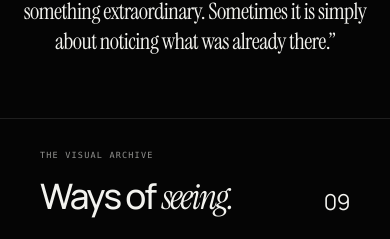
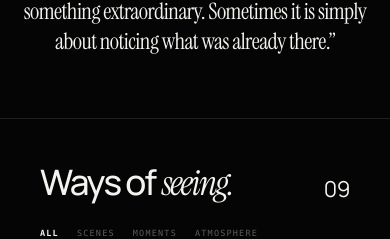
Before and after one commit to shahriarbappy60-ship-it/personal-universe, a React (Vite) app: page /observe in a window 390 px wide. Shown: the part 929-1168 px from the top of the page. Built offline with nearby package versions, Linux system fonts and the light colour scheme.

Commit message:
fix(observe): hide archive label from mobile heading

```diff
--- a/src/pages/ObservePage.jsx
+++ b/src/pages/ObservePage.jsx
@@ -193,7 +193,6 @@ export default function ObservePage() {
         <div className="archive-container">
           <div className="archive-heading reveal">
             <div>
-              <div className="eyebrow">THE VISUAL ARCHIVE</div>
               <h2>
                 Ways of <em>seeing.</em>
               </h2>
```
